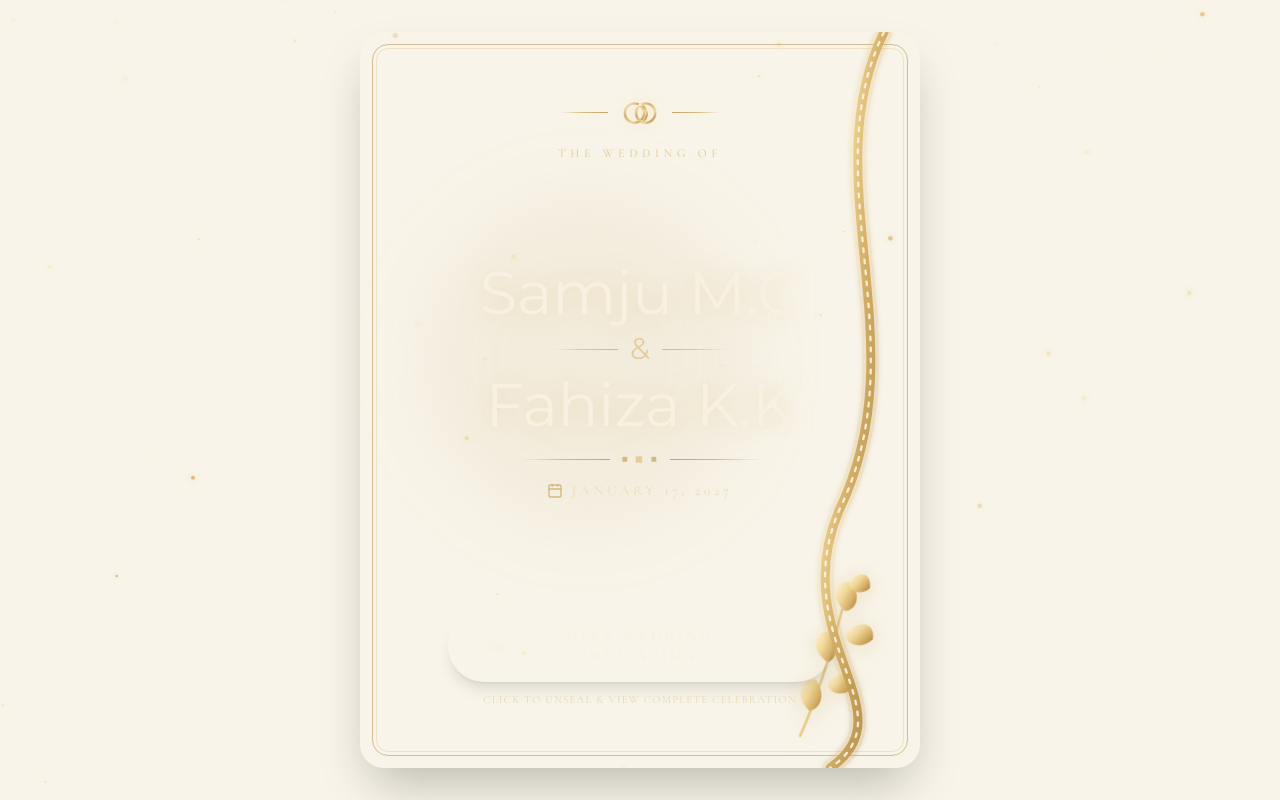
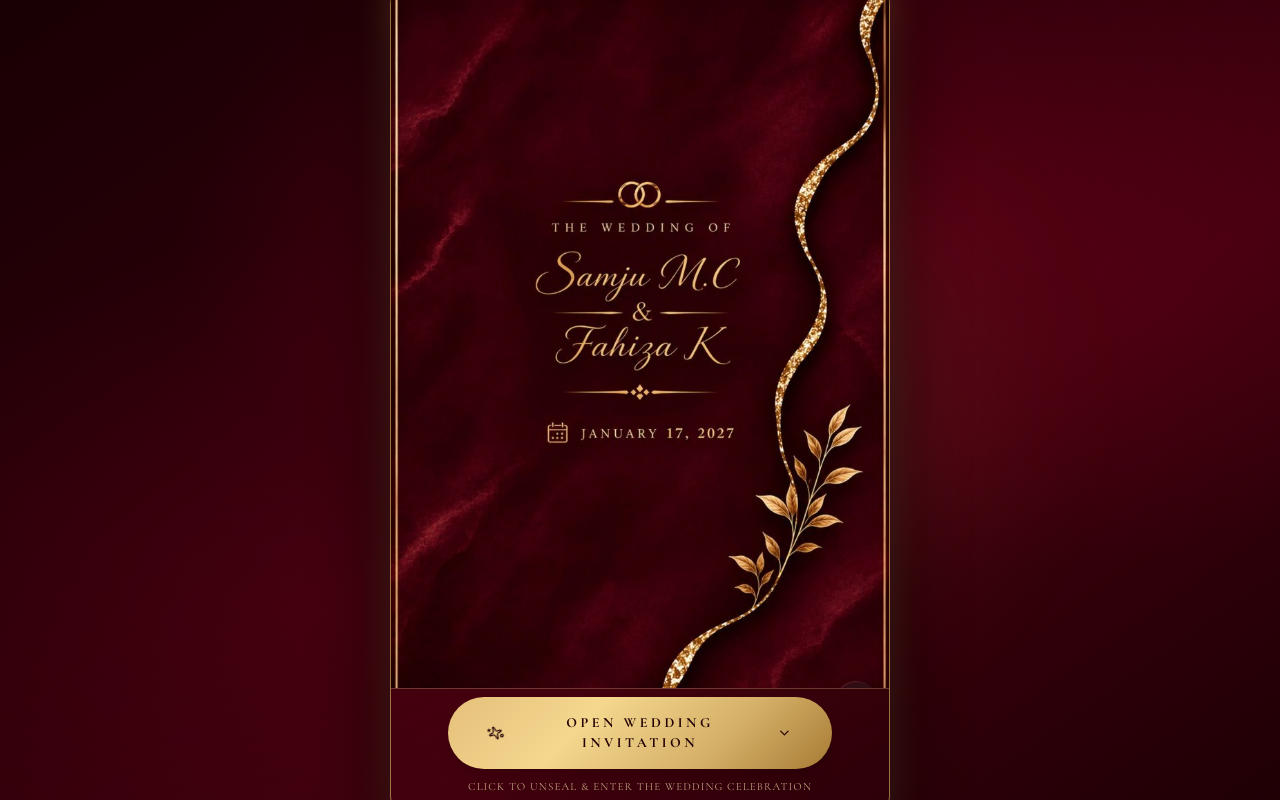
Before and after one commit to Muzthafa2526/wedding_invitation, a React (Vite) app: page / in a window 1280 px wide. Built offline with nearby package versions, Linux system fonts and the light colour scheme; a web font is replaced by a local one.

Commit message:
Apply authentic deep burgundy velvet marble and metallic gold theme across all sections

```diff
--- a/src/components/InvitationCardCover.jsx
+++ b/src/components/InvitationCardCover.jsx
@@ -1,28 +1,20 @@
 import React, { useState } from 'react';
-import { motion, AnimatePresence } from 'framer-motion';
+import { motion } from 'framer-motion';
 import confetti from 'canvas-confetti';
-import { weddingData } from '../data/weddingData';
-import {
-  InterlockedGoldenRings,
-  WavyGoldenRibbon,
-  GoldenBotanicalLeaves,
-  GoldenDiamondDivider,
-} from './FloralDecorations';
-import { Calendar, Sparkles, ChevronDown } from 'lucide-react';
+import { Sparkles, ChevronDown } from 'lucide-react';
 
 export const InvitationCardCover = ({ onOpenWebsite }) => {
-  const [isAnimating, setIsAnimating] = useState(false);
-  const { couple, invitation } = weddingData;
+  const [isOpening, setIsOpening] = useState(false);
 
   const handleOpenClick = () => {
-    if (isAnimating) return;
-    setIsAnimating(true);
+    if (isOpening) return;
+    setIsOpening(true);
 
     // Celebratory metallic gold and champagne confetti shower
     try {
       confetti({
-        particleCount: 110,
-        spread: 80,
+        particleCount: 120,
+        spread: 85,
         origin: { y: 0.65 },
         colors: ['#D4AF67', '#F1D99A', '#FFF4DF', '#A77B35', '#590014'],
         disableForReducedMotion: true,
@@ -33,149 +25,66 @@ export const InvitationCardCover = ({ onOpenWebsite }) => {
 
     setTimeout(() => {
       onOpenWebsite();
-      // Scroll smoothly to the main website hero
       setTimeout(() => {
         const heroElem = document.getElementById('wedding-hero');
         if (heroElem) {
           heroElem.scrollIntoView({ behavior: 'smooth' });
         }
-      }, 400);
-    }, 1100);
+      }, 350);
+    }, 1000);
   };
 
   return (
-    <div className="fixed inset-0 z-50 flex items-center justify-center bg-burgundy-900 luxury-fabric-texture overflow-hidden p-3 sm:p-6 md:p-8">
-      {/* Background Soft Gold Radial Glow */}
+    <div className="fixed inset-0 z-50 flex items-center justify-center bg-burgundy-950 luxury-fabric-texture overflow-hidden p-2 sm:p-4 md:p-6">
+      {/* Background Soft Lighting & Radial Glow */}
       <div className="absolute inset-0 pointer-events-none">
-        <div className="absolute top-1/2 left-1/2 -translate-x-1/2 -translate-y-1/2 w-[700px] h-[700px] rounded-full bg-burgundy-700/40 blur-3xl"></div>
-        <div className="absolute top-1/4 left-1/3 w-80 h-80 rounded-full bg-gold-500/10 blur-2xl"></div>
+        <div className="absolute top-1/2 left-1/2 -translate-x-1/2 -translate-y-1/2 w-[850px] h-[850px] rounded-full bg-burgundy-700/35 blur-[120px]"></div>
+        <div className="absolute top-1/4 right-1/4 w-96 h-96 rounded-full bg-gold-500/10 blur-[90px]"></div>
       </div>
 
-      {/* Main Luxury Invitation Card Container */}
+      {/* Main Luxury Wedding Invitation Card */}
       <motion.div
         initial={{ opacity: 0, scale: 0.94 }}
         animate={{
-          opacity: isAnimating ? 0 : 1,
-          scale: isAnimating ? 1.05 : 1,
-          y: isAnimating ? -30 : 0,
+          opacity: isOpening ? 0 : 1,
+          scale: isOpening ? 1.05 : 1,
+          y: isOpening ? -30 : 0,
         }}
-        transition={{ duration: 0.9, ease: [0.22, 1, 0.36, 1] }}
-        className="relative w-full max-w-[480px] sm:max-w-[520px] md:max-w-[560px] aspect-[1/1.55] sm:aspect-[1/1.5] max-h-[92vh] rounded-3xl bg-gradient-to-b from-burgundy-800 via-burgundy-900 to-burgundy-950 p-6 sm:p-10 flex flex-col justify-between items-center text-center shadow-2xl border-gold-card overflow-hidden"
+        transition={{ duration: 0.85, ease: [0.22, 1, 0.36, 1] }}
+        className="relative w-full max-w-[440px] sm:max-w-[480px] md:max-w-[500px] rounded-3xl overflow-hidden shadow-2xl border-gold-card flex flex-col items-center justify-between bg-gradient-to-b from-burgundy-900 to-burgundy-950"
+        style={{
+          boxShadow: '0 25px 70px rgba(15, 0, 3, 0.95), 0 0 35px rgba(212, 175, 103, 0.3)',
+        }}
       >
-        {/* Elegant Thin Metallic Gold Outer Frame (as in reference image) */}
-        <div className="absolute inset-3 sm:inset-4.5 pointer-events-none border border-gold-500/70 rounded-2xl"></div>
-        <div className="absolute inset-4 sm:inset-5.5 pointer-events-none border border-gold-400/30 rounded-xl"></div>
+        {/* Exact Invitation Card Visual from User's Reference Upload */}
+        <div className="relative w-full aspect-[1/1.42] overflow-hidden">
+          <img
+            src="/invitation-cover.jpg"
+            alt="The Wedding of Samju M.C & Fahiza K - January 17, 2027"
+            className="w-full h-full object-contain sm:object-cover"
+            loading="eager"
+          />
 
-        {/* Wavy Golden Glitter Ribbon on the Right Side (Exact Match to Reference Card) */}
-        <div className="absolute top-0 right-0 bottom-0 w-28 sm:w-36 pointer-events-none overflow-hidden z-10">
-          <WavyGoldenRibbon className="w-full h-full" />
+          {/* Shimmering Golden Overlay Line along bottom */}
+          <div className="absolute bottom-0 left-0 right-0 h-16 bg-gradient-to-t from-burgundy-950 via-burgundy-950/80 to-transparent"></div>
         </div>
 
-        {/* Golden Botanical Leaf Branch near Bottom-Right */}
-        <div className="absolute bottom-6 right-3 sm:right-6 pointer-events-none z-15 transform rotate-[-8deg]">
-          <GoldenBotanicalLeaves className="w-24 sm:w-32 h-36 sm:h-44 text-gold-400 drop-shadow-[0_2px_10px_rgba(212,175,103,0.3)]" />
-        </div>
-
-        {/* TOP ORNAMENT: Two Interlocked Golden Wedding Rings with Accent Lines */}
-        <div className="pt-4 sm:pt-6 z-20">
-          <motion.div
-            initial={{ opacity: 0, y: -15 }}
-            animate={{ opacity: 1, y: 0 }}
-            transition={{ duration: 1, delay: 0.2 }}
-          >
-            <InterlockedGoldenRings className="mx-auto text-gold-400 drop-shadow-[0_0_8px_rgba(241,217,154,0.4)]" />
-          </motion.div>
-
-          {/* THE WEDDING OF */}
-          <motion.p
-            initial={{ opacity: 0, letterSpacing: '0.2em' }}
-            animate={{ opacity: 1, letterSpacing: '0.38em' }}
-            transition={{ duration: 1, delay: 0.4 }}
-            className="font-serif text-[11px] sm:text-xs text-gold-300 uppercase font-medium mt-3 sm:mt-4 tracking-[0.38em]"
-          >
-            {invitation.badge}
-          </motion.p>
-        </div>
-
-        {/* CENTER CONTENT: Couple Names in Flowing Metallic Gold Calligraphy */}
-        <div className="my-auto py-2 z-20 w-full px-2">
-          {/* Groom Name */}
-          <motion.h1
-            initial={{ opacity: 0, y: 15 }}
-            animate={{ opacity: 1, y: 0 }}
-            transition={{ duration: 1, delay: 0.6 }}
-            className="font-calligraphy text-4xl sm:text-5xl md:text-6xl text-gold-light leading-tight drop-shadow-[0_2px_12px_rgba(212,175,103,0.35)]"
-          >
-            {couple.groom.shortName}
-          </motion.h1>
-
-          {/* Ampersand & with subtle flanking lines */}
-          <motion.div
-            initial={{ opacity: 0, scale: 0.8 }}
-            animate={{ opacity: 1, scale: 1 }}
-            transition={{ duration: 0.8, delay: 0.75 }}
-            className="flex items-center justify-center gap-3 my-1 sm:my-2"
-          >
-            <div className="h-[1px] w-10 sm:w-16 bg-gradient-to-r from-transparent via-gold-400/80 to-gold-400"></div>
-            <span className="font-calligraphy text-2xl sm:text-3xl text-gold-300 font-normal">
-              &amp;
-            </span>
-            <div className="h-[1px] w-10 sm:w-16 bg-gradient-to-l from-transparent via-gold-400/80 to-gold-400"></div>
-          </motion.div>
-
-          {/* Bride Name */}
-          <motion.h1
-            initial={{ opacity: 0, y: 15 }}
-            animate={{ opacity: 1, y: 0 }}
-            transition={{ duration: 1, delay: 0.9 }}
-            className="font-calligraphy text-4xl sm:text-5xl md:text-6xl text-gold-light leading-tight drop-shadow-[0_2px_12px_rgba(212,175,103,0.35)]"
-          >
-            {couple.bride.shortName}
-          </motion.h1>
-
-          {/* Ornamental Diamond Divider */}
-          <motion.div
-            initial={{ opacity: 0 }}
-            animate={{ opacity: 1 }}
-            transition={{ duration: 1, delay: 1.1 }}
-            className="mt-3 sm:mt-4"
-          >
-            <GoldenDiamondDivider className="mx-auto max-w-[200px] sm:max-w-[240px]" />
-          </motion.div>
-
-          {/* Wedding Date Badge */}
-          <motion.div
-            initial={{ opacity: 0, y: 10 }}
-            animate={{ opacity: 1, y: 0 }}
-            transition={{ duration: 1, delay: 1.25 }}
-            className="inline-flex items-center gap-2 px-4 py-1.5 rounded-full text-gold-200 font-serif text-xs sm:text-sm tracking-[0.25em] uppercase font-semibold mt-2"
-          >
-            <Calendar className="w-4 h-4 text-gold-400 shrink-0" />
-            <span>{invitation.dateFormatted}</span>
-          </motion.div>
-        </div>
-
-        {/* BOTTOM SECTION: Open Wedding Invitation Animated Button */}
-        <motion.div
-          initial={{ opacity: 0, y: 20 }}
-          animate={{ opacity: 1, y: 0 }}
-          transition={{ duration: 1, delay: 1.4 }}
-          className="pb-3 sm:pb-5 z-30 w-full"
-        >
+        {/* Action Button Bar at Bottom */}
+        <div className="w-full bg-burgundy-950 px-6 pt-2 pb-6 flex flex-col items-center border-t border-gold-400/30">
           <button
             onClick={handleOpenClick}
-            disabled={isAnimating}
+            disabled={isOpening}
             aria-label="Open Wedding Invitation"
             className="group relative inline-flex items-center justify-center gap-3 px-8 sm:px-10 py-3.5 sm:py-4 rounded-full gold-shimmer-btn font-serif font-bold text-xs sm:text-sm tracking-[0.25em] uppercase shadow-lg transition-all duration-300 w-full max-w-xs sm:max-w-sm"
           >
             <Sparkles className="w-4 h-4 text-burgundy-950 animate-spin" style={{ animationDuration: '8s' }} />
-            <span>{isAnimating ? 'Opening Invitation...' : 'Open Wedding Invitation'}</span>
+            <span>{isOpening ? 'Opening Invitation...' : 'Open Wedding Invitation'}</span>
             <ChevronDown className="w-4 h-4 text-burgundy-950 group-hover:translate-y-1 transition-transform" />
           </button>
-          <p className="font-serif text-[11px] text-gold-300/70 tracking-widest uppercase mt-2.5">
-            Click to unseal &amp; view complete celebration
+          <p className="font-serif text-[11px] text-gold-300/80 tracking-widest uppercase mt-2.5">
+            Click to unseal &amp; enter the wedding celebration
           </p>
-        </motion.div>
+        </div>
       </motion.div>
     </div>
   );
--- a/src/index.css
+++ b/src/index.css
@@ -9,75 +9,92 @@
   }
 
   body {
-    background-color: #F8F4E9;
-    color: #32371E;
+    background-color: #220005;
+    color: #FFF4DF;
     overflow-x: hidden;
     font-family: 'Montserrat', sans-serif;
   }
 
-  /* Custom subtle paper texture overlay */
-  .paper-texture {
-    background-color: #FAF7F0;
-    background-image: radial-gradient(#C5A46D 0.5px, transparent 0.5px), radial-gradient(#737B4B 0.5px, #FAF7F0 0.5px);
-    background-size: 24px 24px;
-    background-position: 0 0, 12px 12px;
-    background-blend-mode: overlay;
+  /* Exact Deep Burgundy Marble / Velvet Cloud Smoky Texture from Reference Image */
+  .luxury-fabric-texture {
+    background-color: #1F0005;
+    background-image:
+      radial-gradient(ellipse 80% 60% at 70% 30%, rgba(115, 0, 28, 0.5) 0%, transparent 70%),
+      radial-gradient(ellipse 60% 70% at 25% 75%, rgba(89, 0, 20, 0.45) 0%, transparent 65%),
+      radial-gradient(circle 600px at 50% 40%, rgba(67, 0, 13, 0.5) 0%, transparent 80%),
+      linear-gradient(145deg, #180004 0%, #2B0008 35%, #3D000C 65%, #1F0005 100%);
+    background-attachment: fixed;
   }
 
-  /* Custom Scrollbar */
+  /* Custom Luxury Gold Scrollbar */
   ::-webkit-scrollbar {
     width: 8px;
   }
   ::-webkit-scrollbar-track {
-    background: #F4EFE6;
+    background: #140003;
   }
   ::-webkit-scrollbar-thumb {
-    background: #C5A46D;
+    background: linear-gradient(180deg, #D4AF67 0%, #A77B35 100%);
     border-radius: 4px;
+    border: 1px solid rgba(241, 217, 154, 0.4);
   }
   ::-webkit-scrollbar-thumb:hover {
-    background: #737B4B;
+    background: #F1D99A;
   }
 }
 
 @layer utilities {
+  /* Metallic Gold Text Gradients */
   .text-gold-gradient {
-    background: linear-gradient(135deg, #B28E51 0%, #D5B87E 50%, #8D6E37 100%);
+    background: linear-gradient(135deg, #FFFFFF 0%, #FFF4DF 20%, #F1D99A 45%, #D4AF67 75%, #A77B35 100%);
     -webkit-background-clip: text;
     -webkit-text-fill-color: transparent;
   }
 
-  .text-olive-gradient {
-    background: linear-gradient(135deg, #737B4B 0%, #454B2A 100%);
+  .text-gold-light {
+    background: linear-gradient(135deg, #FFFFFF 0%, #FFF8EA 30%, #F1D99A 70%, #D4AF67 100%);
     -webkit-background-clip: text;
     -webkit-text-fill-color: transparent;
   }
 
-  .border-double-gold {
-    border: 3px double #C5A46D;
+  /* Exact Card Border from Reference: Thin Metallic Gold Frame with soft ambient shadow */
+  .border-gold-card {
+    border: 1px solid rgba(212, 175, 103, 0.65);
+    box-shadow:
+      0 20px 50px rgba(18, 0, 4, 0.9),
+      0 0 25px rgba(212, 175, 103, 0.2),
+      inset 0 0 15px rgba(89, 0, 20, 0.5);
   }
 
-  .border-card-luxury {
-    border: 1px solid rgba(197, 164, 109, 0.35);
-    box-shadow: 0 15px 35px -5px rgba(115, 123, 75, 0.08), 0 0 0 6px rgba(248, 244, 233, 0.9), 0 0 0 7px rgba(197, 164, 109, 0.25);
+  .border-gold-frame {
+    border: 1.5px solid rgba(212, 175, 103, 0.75);
+    box-shadow: 0 0 15px rgba(212, 175, 103, 0.25);
   }
 
-  .envelope-shadow {
-    box-shadow: 0 25px 50px -12px rgba(45, 50, 26, 0.35), 0 0 0 1px rgba(197, 164, 109, 0.2);
+  /* Metallic Gold Button with Shimmer Hover */
+  .gold-shimmer-btn {
+    background: linear-gradient(135deg, #E5C07B 0%, #F5D78E 35%, #D4AF67 70%, #A77B35 100%);
+    color: #220005;
+    font-weight: 700;
+    transition: all 0.35s cubic-bezier(0.16, 1, 0.3, 1);
+  }
+  .gold-shimmer-btn:hover {
+    box-shadow: 0 0 35px rgba(245, 215, 142, 0.65), 0 0 12px rgba(212, 175, 103, 0.9);
+    transform: translateY(-2px);
   }
 }
 
-/* Glassmorphism for wedding theme */
-.glass-panel {
-  background: rgba(253, 252, 248, 0.85);
-  backdrop-filter: blur(12px);
-  -webkit-backdrop-filter: blur(12px);
-  border: 1px solid rgba(197, 164, 109, 0.3);
+/* Glassmorphic Burgundy Panels */
+.glass-burgundy {
+  background: linear-gradient(160deg, rgba(67, 0, 13, 0.85) 0%, rgba(34, 0, 6, 0.92) 100%);
+  backdrop-filter: blur(14px);
+  -webkit-backdrop-filter: blur(14px);
+  border: 1px solid rgba(212, 175, 103, 0.45);
 }
 
-.glass-panel-olive {
-  background: rgba(115, 123, 75, 0.06);
-  backdrop-filter: blur(8px);
-  -webkit-backdrop-filter: blur(8px);
-  border: 1px solid rgba(115, 123, 75, 0.18);
+.glass-maroon {
+  background: linear-gradient(160deg, rgba(43, 0, 8, 0.9) 0%, rgba(24, 0, 4, 0.96) 100%);
+  backdrop-filter: blur(16px);
+  -webkit-backdrop-filter: blur(16px);
+  border: 1px solid rgba(212, 175, 103, 0.5);
 }
```
Also changed, not shown: src/components/InvitationMessage.jsx (+23 -21 lines), src/components/GoldParticles.jsx (line endings or trailing spaces), src/components/MainHero.jsx (line endings or trailing spaces).
